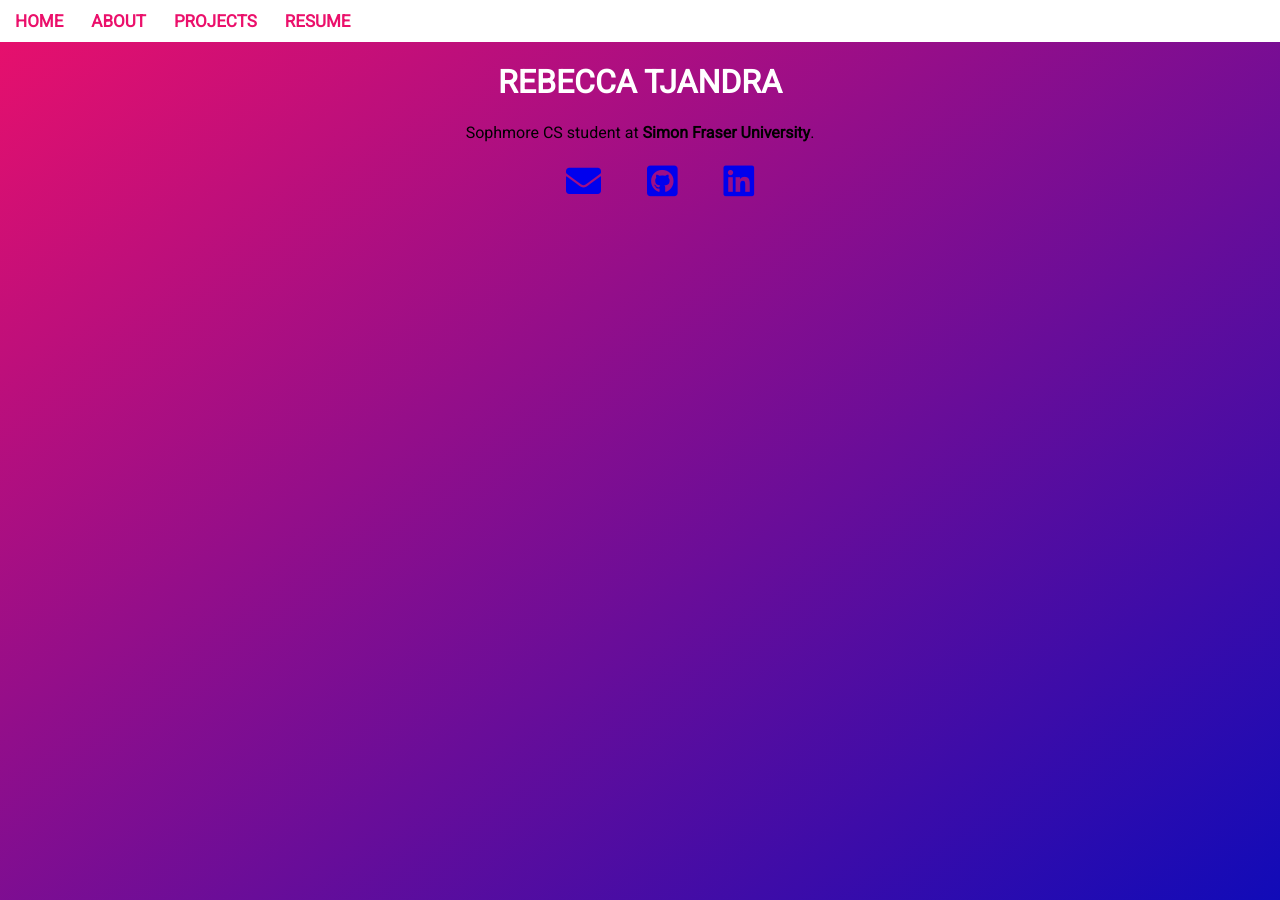
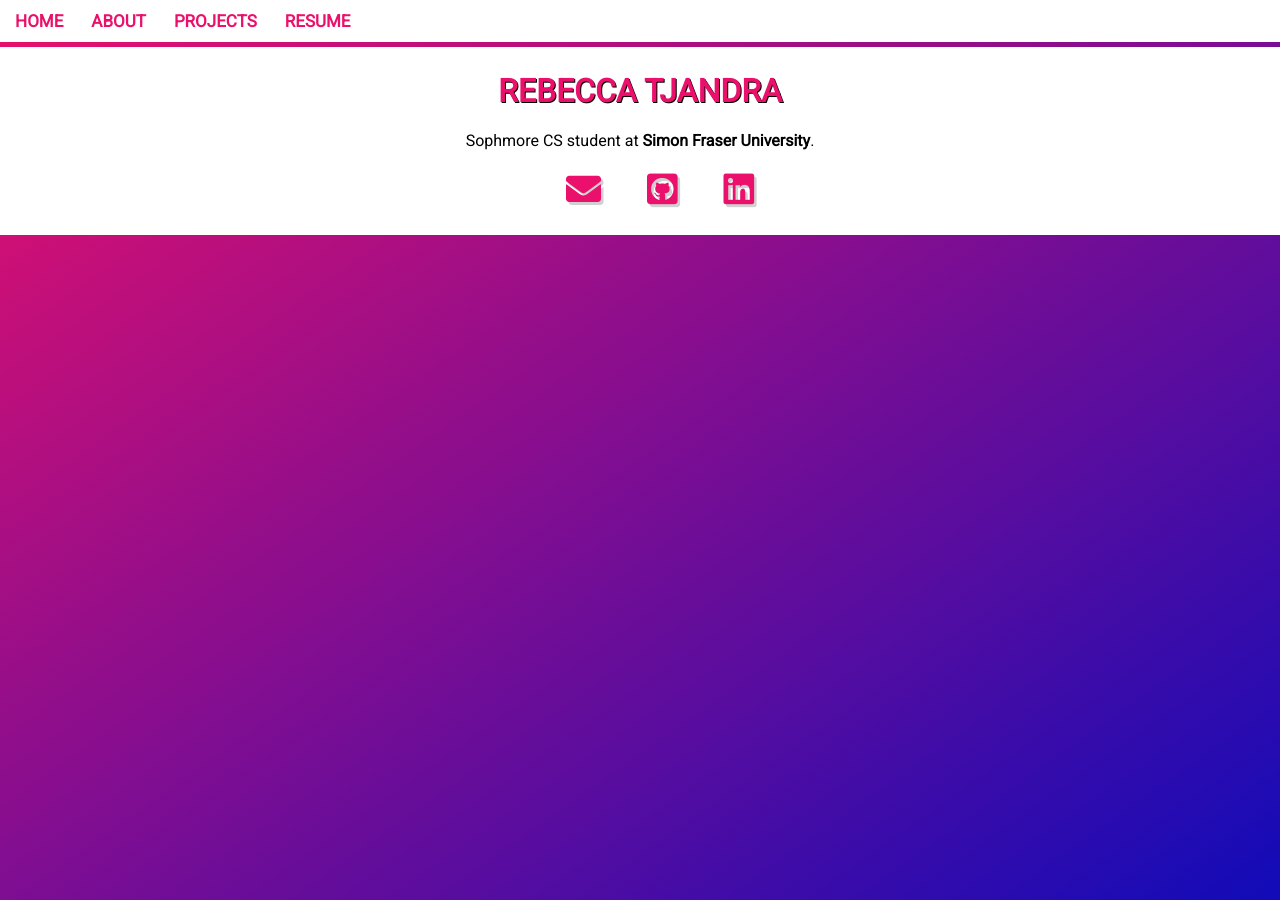
Before and after one commit to rebaka/rebaka.github.io, a Jekyll site: the page index.html, which Jekyll copies as it is, in a window 1280 px wide. Built offline with Jekyll 4.4.1, drawn with Linux system fonts in a browser that asks for light colours; nearby versions of some CDN libraries.

Commit message:
updated colours

```diff
--- a/css/main.css
+++ b/css/main.css
@@ -6,7 +6,7 @@
 	font-family: 'Roboto', sans-serif;
 	background:linear-gradient(to right bottom, #eb106b, #110bb8);
 	width: 100vw;
-  	height: 100vh;
+   height: 100vh;
 	overflow:hidden;
 	margin: 0;
 }
@@ -36,20 +36,36 @@
 	color: #110bb8;
 }
 
+.nav-box{
+ 	padding : 4px;
+	margin: 4.5px 0 0 0;
+	background: white;
+}
+
 h1{
-	color: white;
+	color: #eb106b;
+	font-weight: 900;
+	text-shadow: 1px 1px black;
 }
 
 .description{
 	color: black;
 	text-align: center;
-	border: 10px white;
 }
 
 .social {
 	list-style-type: none;
-   	float: center;
+   float: center;
 	display: inline;
 	font-size: 35px;
-	font-color: white;
 }
+
+.social a {
+	color: #eb106b;
+	text-shadow: 2.5px 2.5px #D0D0D0;
+}
+
+.social a:hover{
+	color: #110bb8;
+	text-shadow: 2.5px 2.5px #D0D0D0;
+}
```
